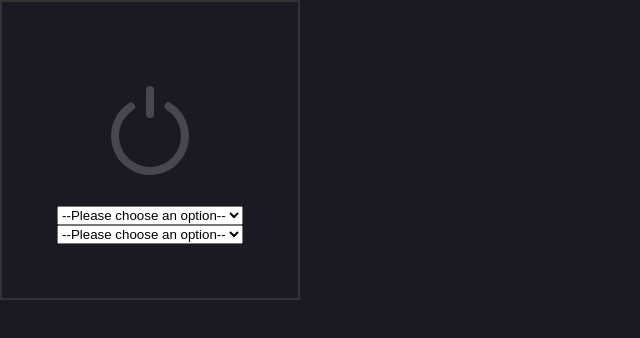
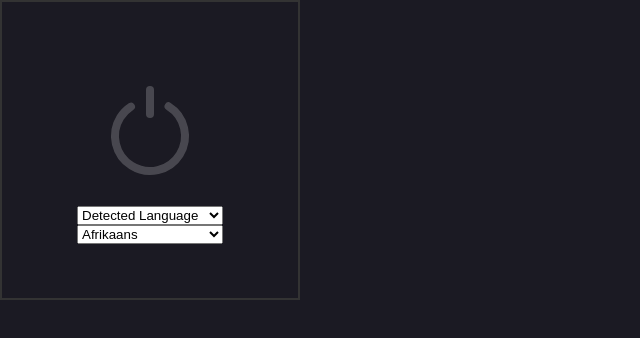
Before and after one commit to hcwtam/double-click-to-translate-extension, a website built with webpack: page src/popup.html in a window 1280 px wide. Shown: the whole page, without its empty margins (0-640 px from the left). Built offline with nearby package versions, Linux system fonts and the light colour scheme; some packages are replaced by stand-ins of ours; no server answers.

```diff
--- a/src/index.js
+++ b/src/index.js
@@ -1,6 +1,4 @@
 import axios from "axios";
-
-let turnedOn = true;
 
 const styles = {
   backgroundColor: "#111",
@@ -8,6 +6,10 @@
   padding: "10px",
   position: "absolute",
 };
+
+// states
+let srcLang = "detect";
+let destLang = "zh-TW";
 
 function setStyle(element) {
   for (let key in styles) {
@@ -56,19 +58,35 @@
     setStyle(translationElement);
     translationElement.style.left = selectionRect.left.toString() + "px";
     translationElement.style.top = (selectionRect.top - 45).toString() + "px";
-    const translatedText = await getTranslation(selectedString, "zh-TW");
+    const translatedText = await getTranslation(selectedString, destLang);
     translationElement.textContent = translatedText;
     parent.insertBefore(translationElement, selectedElement);
   }
 }
 
 browser.runtime.onMessage.addListener((message) => {
-  if (message.turnedOn) {
+  if (message.command === "power") {
+    if (message.turnedOn) {
+      document.addEventListener("mouseup", doubleClickToTranslate);
+      return Promise.resolve(true);
+    }
+    if (!message.turnedOn) {
+      document.removeEventListener("mouseup", doubleClickToTranslate);
+      return Promise.resolve(true);
+    }
+  }
+  if (message.command === "srcLang") {
+    document.removeEventListener("mouseup", doubleClickToTranslate);
+    srcLang = message.srcLang;
+    document.addEventListener("mouseup", doubleClickToTranslate);
+
+    return Promise.resolve(true);
+  }
+  if (message.command === "destLang") {
+    document.removeEventListener("mouseup", doubleClickToTranslate);
+    destLang = message.destLang;
     document.addEventListener("mouseup", doubleClickToTranslate);
     return Promise.resolve(true);
-  } else {
-    document.removeEventListener("mouseup", doubleClickToTranslate);
-    return Promise.resolve(true);
   }
-  return false;
+  return Promise.resolve(false);
 });
--- a/src/popup.css
+++ b/src/popup.css
@@ -14,6 +14,11 @@
   align-items: center;
   border: 2px solid #333;
   margin: 0;
+}
+
+select {
+  z-index: 1;
+  text-transform: capitalize;
 }
 
 #popup-content {
--- a/src/popup.html
+++ b/src/popup.html
@@ -40,16 +40,8 @@
       </svg>
 
       <select name="from" id="from-select">
-        <option value="">--Please choose an option--</option>
-        <option value="dog">Dog</option>
-        <option value="cat">Cat</option>
-        <option value="hamster">Hamster</option>
       </select>
       <select name="to" id="to-select">
-        <option value="">--Please choose an option--</option>
-        <option value="dog">Dog</option>
-        <option value="cat">Cat</option>
-        <option value="hamster">Hamster</option>
       </select>
     </div>
     <div id="error-content" class="hidden">
--- a/src/popup.js
+++ b/src/popup.js
@@ -1,7 +1,155 @@
+const LANGUAGES = {
+  Afrikaans: "af",
+  Albanian: "sq",
+  Amharic: "am",
+  Arabic: "ar",
+  Armenian: "hy",
+  Azerbaijani: "az",
+  Basque: "eu",
+  Belarusian: "be",
+  Bengali: "bn",
+  Bosnian: "bs",
+  Bulgarian: "bg",
+  Catalan: "ca",
+  Cebuano: "ceb",
+  "Chinese (Simplified)": "zh-CN",
+  "Chinese (Traditional)": "zh-TW",
+  Corsican: "co",
+  Croatian: "hr",
+  Czech: "cs",
+  Danish: "da",
+  Dutch: "nl",
+  English: "en",
+  Esperanto: "eo",
+  Estonian: "et",
+  Finnish: "fi",
+  French: "fr",
+  Frisian: "fy",
+  Galician: "gl",
+  Georgian: "ka",
+  German: "de",
+  Greek: "el",
+  Gujarati: "gu",
+  "Haitian Creole": "ht",
+  Hausa: "ha",
+  Hawaiian: "haw",
+  Hebrew: "he",
+  Hindi: "hi",
+  Hmong: "hmn",
+  Hungarian: "hu",
+  Icelandic: "is",
+  Igbo: "ig",
+  Indonesian: "id",
+  Irish: "ga",
+  Italian: "it",
+  Japanese: "ja",
+  Javanese: "jv",
+  Kannada: "kn",
+  Kazakh: "kk",
+  Khmer: "km",
+  Kinyarwanda: "rw",
+  Korean: "ko",
+  Kurdish: "ku",
+  Kyrgyz: "ky",
+  Lao: "lo",
+  Latvian: "lv",
+  Lithuanian: "lt",
+  Luxembourgish: "lb",
+  Macedonian: "mk",
+  Malagasy: "mg",
+  Malay: "ms",
+  Malayalam: "ml",
+  Maltese: "mt",
+  Maori: "mi",
+  Marathi: "mr",
+  Mongolian: "mn",
+  "Myanmar (Burmese)": "my",
+  Nepali: "ne",
+  Norwegian: "no",
+  "Nyanja (Chichewa)": "ny",
+  "Odia (Oriya)": "or",
+  Pashto: "ps",
+  Persian: "fa",
+  Polish: "pl",
+  Portuguese: "pt",
+  Punjabi: "pa",
+  Romanian: "ro",
+  Russian: "ru",
+  Samoan: "sm",
+  "Scots Gaelic": "gd",
+  Serbian: "sr",
+  Sesotho: "st",
+  Shona: "sn",
+  Sindhi: "sd",
+  "Sinhala (Sinhalese)": "si",
+  Slovak: "sk",
+  Slovenian: "sl",
+  Somali: "so",
+  Spanish: "es",
+  Sundanese: "su",
+  Swahili: "sw",
+  Swedish: "sv",
+  "Tagalog (Filipino)": "tl",
+  Tajik: "tg",
+  Tamil: "ta",
+  Tatar: "tt",
+  Telugu: "te",
+  Thai: "th",
+  Turkish: "tr",
+  Turkmen: "tk",
+  Ukrainian: "uk",
+  Urdu: "ur",
+  Uyghur: "ug",
+  Uzbek: "uz",
+  Vietnamese: "vi",
+  Welsh: "cy",
+  Xhosa: "xh",
+  Yiddish: "yi",
+  Yoruba: "yo",
+  Zulu: "zu",
+};
+
 const checkbox = document.getElementById("power-checkbox");
+const srcDropdown = document.getElementById("from-select");
+const destDropdown = document.getElementById("to-select");
+
 browser.storage.local.get("doubleClickTranslate", function (result) {
   checkbox.checked = result.doubleClickTranslate;
 });
+
+srcDropdown.value = "detect";
+destDropdown.value = "zh-TW";
+
+
+browser.storage.local.get("srcLang", function (result) {
+  if (result.srcLang) {
+    srcDropdown.value = result.srcLang;
+  }
+});
+
+browser.storage.local.get("destLang", function (result) {
+  if (result.destLang) {
+    destDropdown.value = result.destLang;
+  }
+});
+
+const option = document.createElement("option");
+option.value = "detect";
+option.innerHTML = "detected language";
+option.selected = true;
+srcDropdown.appendChild(option);
+
+for (let lang in LANGUAGES) {
+  const srcOption = document.createElement("option");
+  srcOption.value = LANGUAGES[lang];
+  srcOption.innerHTML = lang;
+  srcDropdown.appendChild(srcOption);
+
+  const destOption = document.createElement("option");
+  destOption.value = LANGUAGES[lang];
+  destOption.innerHTML = lang;
+  destDropdown.appendChild(destOption);
+}
 
 checkbox.addEventListener("click", async () => {
   await browser.storage.local.set({ doubleClickTranslate: checkbox.checked });
@@ -12,10 +160,34 @@
     });
 
   for (const tab of tabs)
-    await browser.tabs.sendMessage(tab.id, { turnedOn: checkbox.checked });
+    await browser.tabs.sendMessage(tab.id, { command: "power", turnedOn: checkbox.checked });
+});
+
+srcDropdown.addEventListener("change", async () => {
+  await browser.storage.local.set({ srcLang: srcDropdown.value });
+  const tabs = await browser.tabs
+    .query({ active: true, currentWindow: true })
+    .catch((e) => {
+      console.log(e);
+    });
+
+  for (const tab of tabs)
+    await browser.tabs.sendMessage(tab.id, { command: "srcLang", srcLang: srcDropdown.value });
+});
+
+destDropdown.addEventListener("change", async () => {
+  await browser.storage.local.set({ destLang: destDropdown.value });
+  const tabs = await browser.tabs
+    .query({ active: true, currentWindow: true })
+    .catch((e) => {
+      console.log(e);
+    });
+
+  for (const tab of tabs)
+    await browser.tabs.sendMessage(tab.id, { command: "destLang", destLang: destDropdown.value });
 });
 
 browser.tabs.query({ active: true, currentWindow: true }).then(async (tabs) => {
   for (const tab of tabs)
-    await browser.tabs.sendMessage(tab.id, { turnedOn: checkbox.checked });
+    await browser.tabs.sendMessage(tab.id, { command: "power", turnedOn: checkbox.checked });
 });
```
